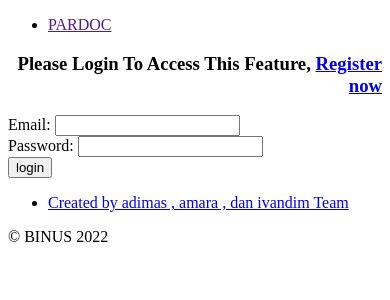
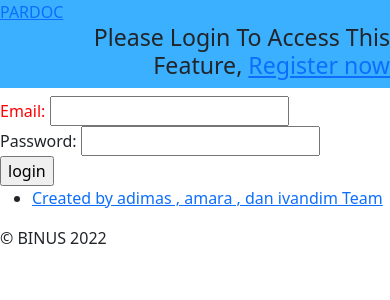
Before and after one commit to adimass/pardoc_2, a Flask app: page / in a window 390 px wide. Shown: the top 300 px of the page. Run offline with Flask 2, Linux system fonts and the light colour scheme; parts of the project's set-up code (start-up, migrations or seed data) failed here and were passed over.

Commit message:
fix code

```diff
--- a/static/css/style.css
+++ b/static/css/style.css
@@ -1,39 +1,12 @@
-
-/* h3 {
-
-    color:aqua;
+.headerSection {
+  background-color: #3AB0FF;
 }
 
-body {
-    background: #BA68C8;
-  }
-
-.form-control:focus {
-box-shadow: none;
-border-color: #BA68C8;
+.homepageTitle {
+  align-items: flex-start;
+  vertical-align: middle;
 }
 
-.profile-button {
-background: #BA68C8;
-box-shadow: none;
-border: none;
+.emailText {
+  color: red;
 }
-
-.profile-button:hover {
-background: #682773;
-}
-
-.profile-button:focus {
-background: #682773;
-box-shadow: none;
-}
-
-.profile-button:active {
-background: #682773;
-box-shadow: none;
-}
-
-.back:hover {
-color: #682773;
-cursor: pointer;
-} */
--- a/templates/login.html
+++ b/templates/login.html
@@ -23,8 +23,8 @@
 <section class="contact" id="contact">
 
               <form action="login" method="POST">
-                   <div class="large-6 column">
-                      <label>Email:</label>
+                   <div class="inputEmail">
+                      <label class="emailText">Email:</label>
                        <input type="email" name="email" title="Email" class="defaultText defaultTextActive"  required>
                    </div>
                   <div class="large-6 column">
--- a/templates/template_base.html
+++ b/templates/template_base.html
@@ -6,16 +6,16 @@
     <meta name="viewport" content="width=device-width">
     <meta name="viewport" content="initial-scale = 1.0, maximum-scale = 1.0, user-scalable = no, width = device-width">
 
+    <link rel="stylesheet" href="https://cdn.jsdelivr.net/npm/bootstrap@5.1.1/dist/css/bootstrap.min.css">
     <link href="{{ url_for('static',filename='css/style.css') }}" type="text/css" rel="stylesheet" media="screen" />
     <script src="{{ url_for('static', filename='jquery-3.6.0.min.js') }}"></script>
-
-
 </head>
 
 <body id="home">
     <header>
+        <div class="headerSection">
             <div class="row">
-        <div class="large-8 medium-12 column">
+                <div class="col-sm-6 homepageTitle">
                     {% if session['google_login'] %}
                     <nav>
                         <ul>
@@ -28,14 +28,23 @@
                     </nav>
                     {% else %}
                     <nav>
-            <ul>
-                <li><a href="" class="scroll">PARDOC</a></li>
-            </ul>
+                        <a href="" class="scroll">PARDOC</a>
                     </nav>
                     {% endif %}
                 </div>
-        <div class="large-12 column">
-            <div class="sep"> </div>
+                <div class="col-sm-6 askToLogin">
+                    <article class="service" style="opacity: 1;text-align: right;">
+                        <div class="top">
+                            {% if session['google_login'] %}
+
+                            <h3><a href="{{ url_for('bp_login.logout') }}">Log Out</a></h3>
+                            {% else %}
+                            <h3>Please Login To Access This Feature, <a href="{{ url_for('bp_register.register') }}">Register now</a>
+                            </h3>
+                            {% endif %}
+                        </div>
+                    </article>
+                </div>
             </div>
         </div>
     </header>
@@ -49,18 +58,6 @@
                         <h3><a href="{{ url_for('bp_profile.user_profile') }}">{{session['email']}}</a></h3>
                         {% else %}
                         <h3></h3>
-                {% endif %}
-            </div>
-        </article>
-        </div>
-        <div class="large-6 medium-6 small-6 column">
-        <article class="service" style="opacity: 1;text-align: right;">
-            <div class="top">
-                {% if session['google_login'] %}
-
-                <h3><a href="{{ url_for('bp_login.logout') }}">Log Out</a></h3>
-                {% else %}
-                <h3>Please Login To Access This Feature, <a href="{{ url_for('bp_register.register') }}">Register now</a></h3>
                         {% endif %}
                     </div>
                 </article>
@@ -84,5 +81,7 @@
             </div>
         </div>
     </footer>
+
+    <script src="https://cdn.jsdelivr.net/npm/bootstrap@5.1.1/dist/js/bootstrap.bundle.min.js"></script>
 </body>
 </html>
```
Lines whose indentation alone changed are shown as unchanged.
